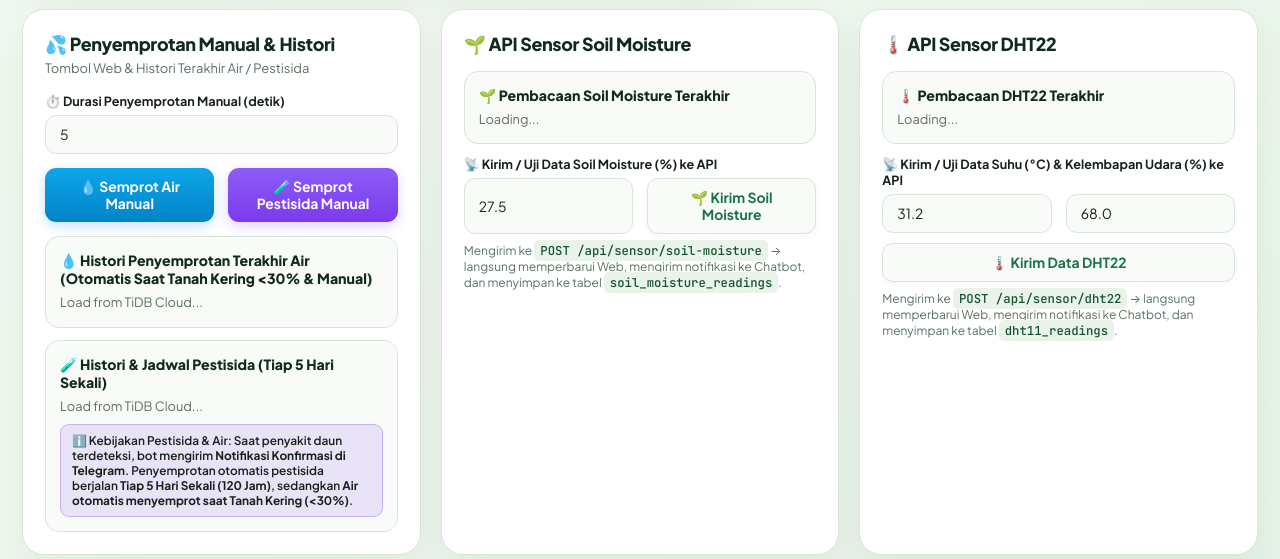
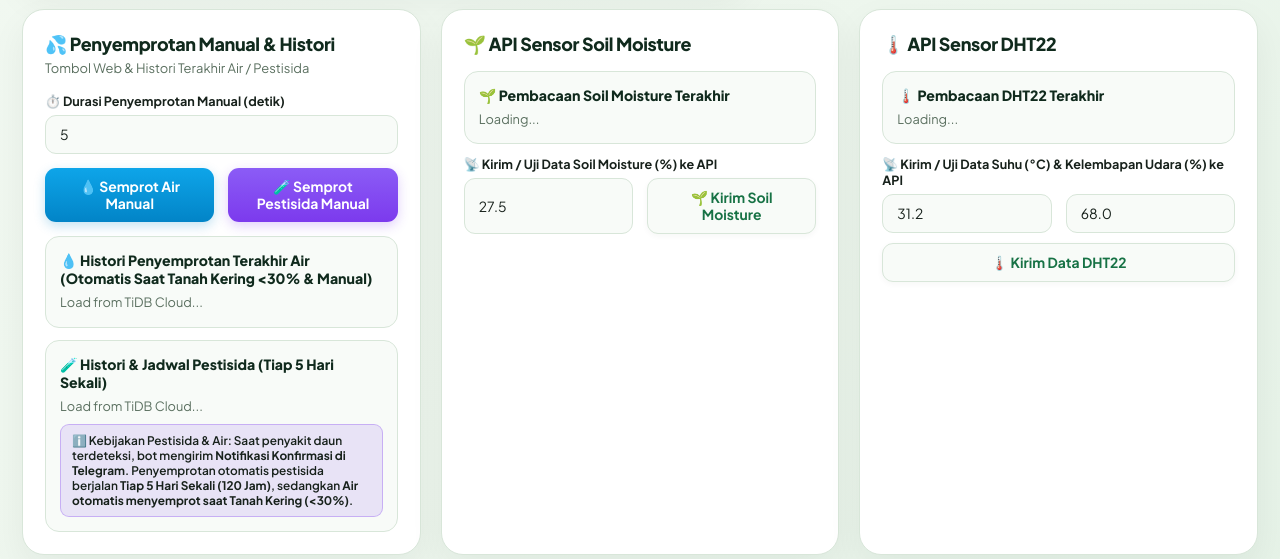
Before and after one commit to AbebAli0/Chilivision-Semester5, a Laravel app: template resources/views/chilivision.blade.php in a window 1280 px wide. Shown: the part 1435-1994 px from the top of the page. Run offline with Laravel 12, Linux system fonts and the light colour scheme; the template is opened without the code that fills it, so the values that code supplies are empty.

Commit message:
hidinglabel text for sensor and soil mosture table card

```diff
--- a/resources/views/chilivision.blade.php
+++ b/resources/views/chilivision.blade.php
@@ -1542,7 +1542,7 @@
                     <input type="number" step="0.1" min="0" max="100" id="inputSoilMoisture" value="27.5" required placeholder="0 - 100%">
                     <button type="submit" class="secondary">🌱 Kirim Soil Moisture</button>
                 </div>
-                <p style="font-size:.75rem;color:var(--text-muted);margin:8px 0 0;">Mengirim ke <code>POST /api/sensor/soil-moisture</code> → langsung memperbarui Web, mengirim notifikasi ke Chatbot, dan menyimpan ke tabel <code>soil_moisture_readings</code>.</p>
+                {{-- <p style="font-size:.75rem;color:var(--text-muted);margin:8px 0 0;">Mengirim ke <code>POST /api/sensor/soil-moisture</code> → langsung memperbarui Web, mengirim notifikasi ke Chatbot, dan menyimpan ke tabel <code>soil_moisture_readings</code>.</p> --}}
             </form>
         </div>
 
@@ -1567,7 +1567,7 @@
                     <input type="number" step="0.1" min="0" max="100" id="inputDhtHum" value="68.0" required placeholder="Humidity (%)">
                 </div>
                 <button type="submit" class="secondary" style="margin-top:10px;">🌡️ Kirim Data DHT22</button>
-                <p style="font-size:.75rem;color:var(--text-muted);margin:8px 0 0;">Mengirim ke <code>POST /api/sensor/dht22</code> → langsung memperbarui Web, mengirim notifikasi ke Chatbot, dan menyimpan ke tabel <code>dht11_readings</code>.</p>
+                {{-- <p style="font-size:.75rem;color:var(--text-muted);margin:8px 0 0;">Mengirim ke <code>POST /api/sensor/dht22</code> → langsung memperbarui Web, mengirim notifikasi ke Chatbot, dan menyimpan ke tabel <code>dht11_readings</code>.</p> --}}
             </form>
         </div>
     </section>
```
